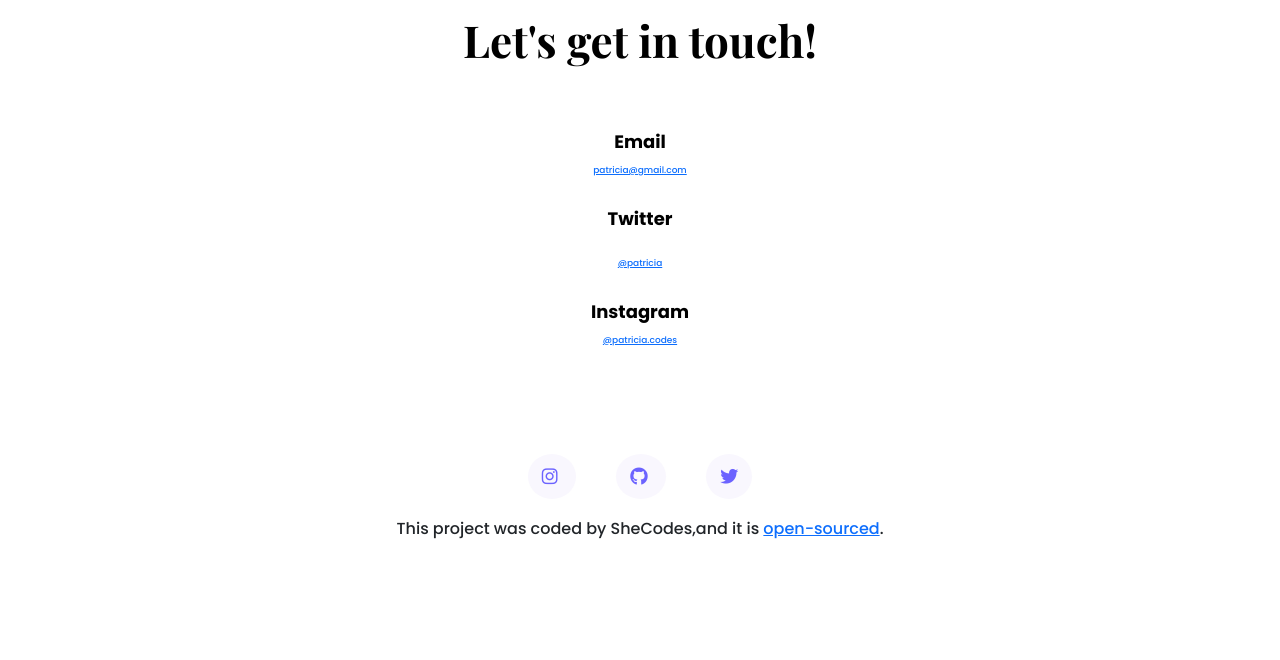
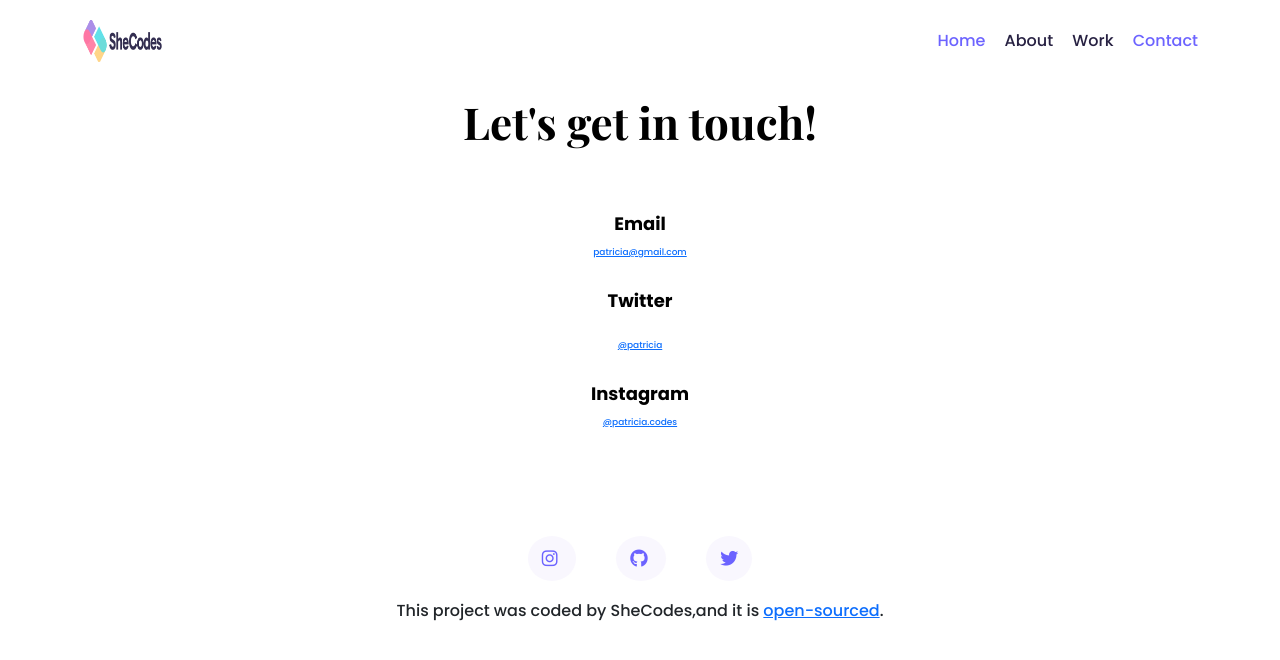
Before and after one commit to Puleng75/Patricia-SheCodes-Portfolio, a plain HTML site: page contact.html in a window 1280 px wide. Drawn offline with nearby package versions, Linux system fonts and the light colour scheme.

Commit message:
Updated html

```diff
--- a/contact.html
+++ b/contact.html
@@ -22,6 +22,23 @@
     <meta name="description" content="Contact details for Patricia SheCodes Front-end Engineer"/>
 </head>
 <body>
+    <div class="container">
+        <nav class="d-flex justify-content-between">
+        <img src="images/logo.png" class="logo d-none d-md-block" alt="SheCodes logo"/>
+        <ul>
+            <li class="active">
+                <a href="/" title="homepage">Home</a></li>
+            <li>
+                <a href="about.html">About</a></li>
+            <li>
+              <a href="work.html">Work</a></li>
+            <li class="active">
+                <a href="contact.html">Contact</a></li>
+        </ul>
+    </nav>
+        </div>
+    </div>
+    </div>
     <div class="about-section container">
         <div class="content">
             <h1 class="mb-5">Let's get in touch!</h1>
```
Also changed, not shown: about.html (+17 -0 lines), index.html (+1 -1 lines), work.html (+17 -0 lines).
